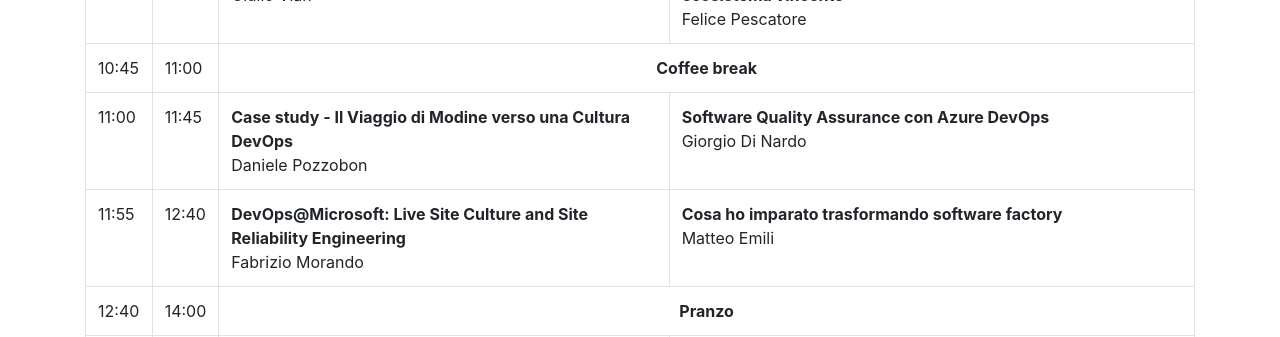
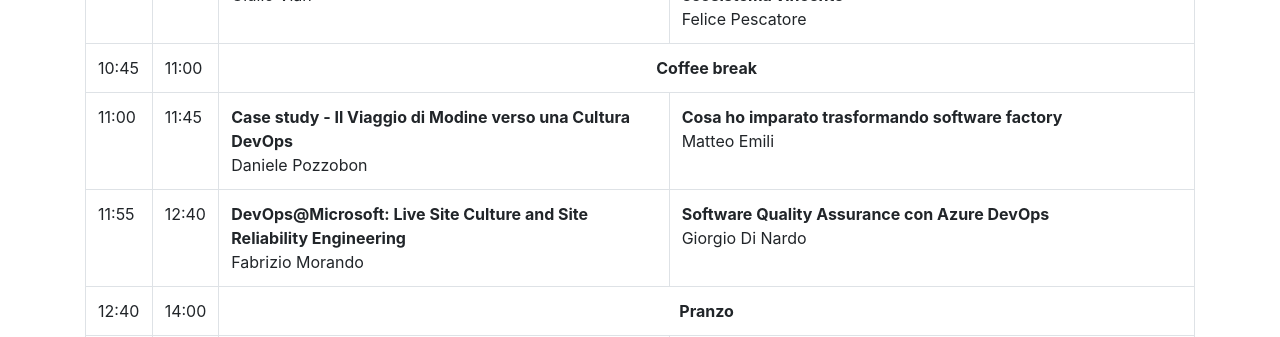
Before and after one commit to DomusDotNet/domusdotnet.github.io, a Jekyll site: the page built from _event_cards/2019-01-25-DevOps_at_Work.md, in a window 1280 px wide. Shown: the part 925-1262 px from the top of the page. Built offline with Jekyll 4.4.1, drawn with Linux system fonts in a browser that asks for light colours; nearby versions of some CDN libraries.

```diff
--- a/_event_cards/2019-01-25-DevOps_at_Work.md
+++ b/_event_cards/2019-01-25-DevOps_at_Work.md
@@ -60,13 +60,13 @@ Vai sulla nostra pagina su ***[Eventbrite](https://www.eventbrite.it/e/biglietti
 		<td valign="top">11:00</td>
 		<td valign="top">11:45</td>
 		<td valign="top"><b>Case study - Il Viaggio di Modine verso una Cultura DevOps</b><br/>Daniele Pozzobon</td>
-		<td valign="top"><b>Software Quality Assurance con Azure DevOps</b><br/>Giorgio Di Nardo</td>
+		<td valign="top"><b>Cosa ho imparato trasformando software factory</b><br/>Matteo Emili</td>
 	</tr>
 	<tr>
 		<td valign="top">11:55</td>
 		<td valign="top">12:40</td>
 		<td valign="top"><b>DevOps&#64;Microsoft: Live Site Culture and Site Reliability Engineering</b><br/>Fabrizio Morando</td>
-		<td valign="top"><b>Cosa ho imparato trasformando software factory</b><br/>Matteo Emili</td>
+		<td valign="top"><b>Software Quality Assurance con Azure DevOps</b><br/>Giorgio Di Nardo</td>
 	</tr>
 	<tr>
 		<td>12:40</td>
```
